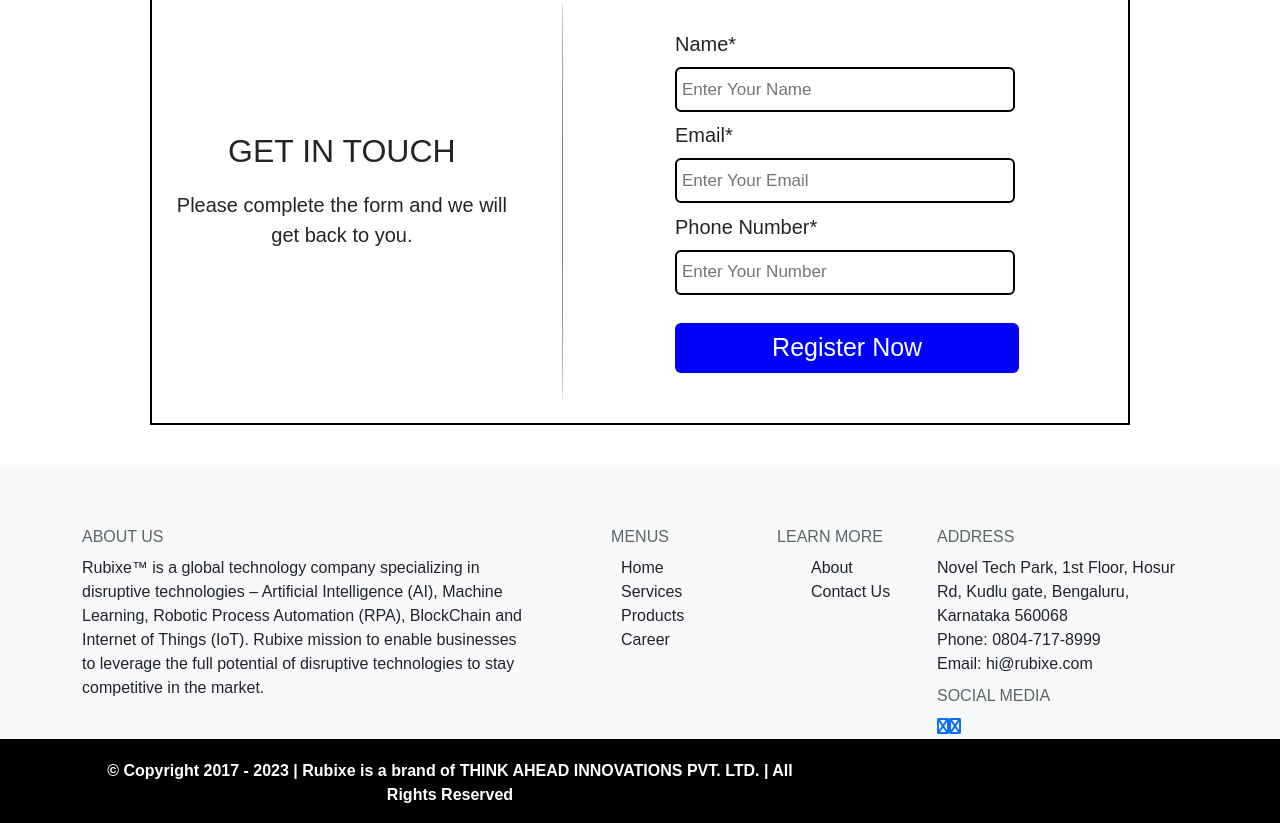
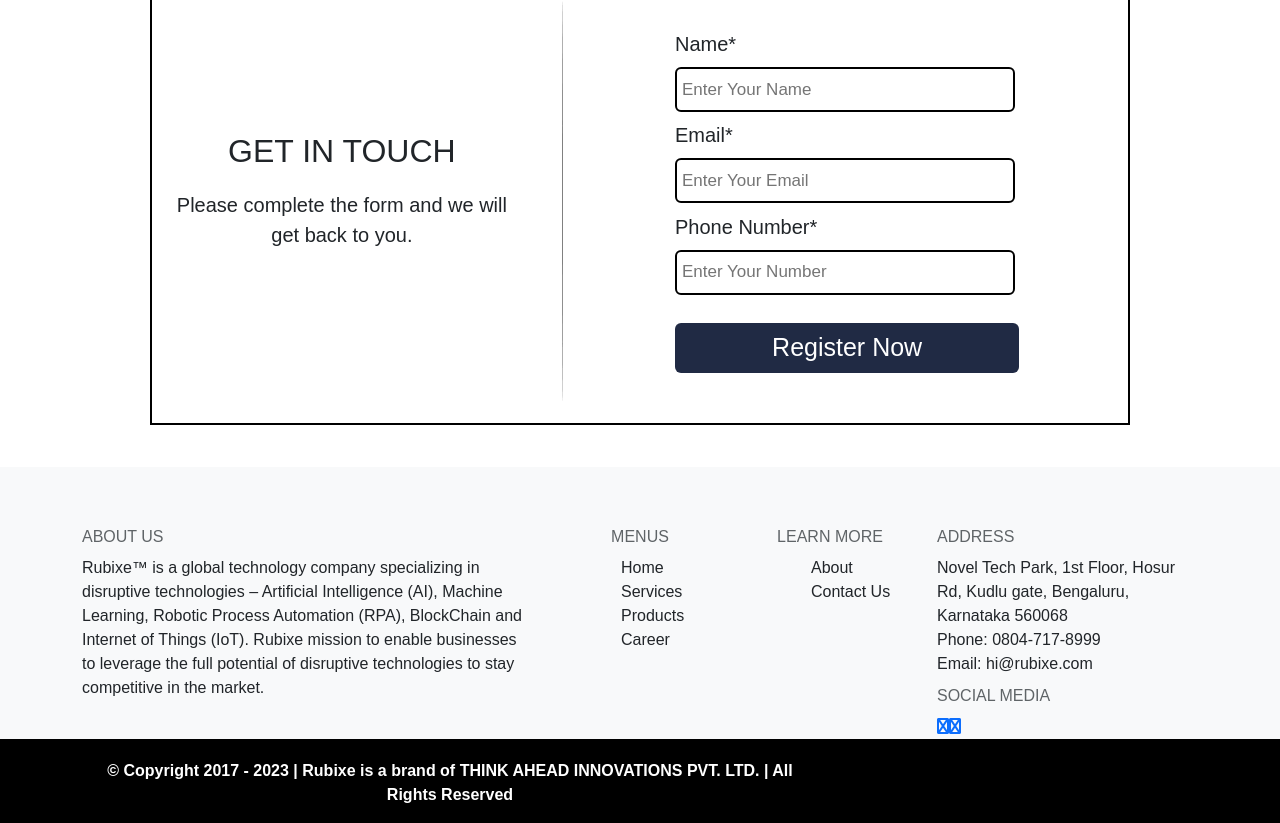
Before and after one commit to Kapil56J/Rubixe-Assignment, a React (Create React App) app: page / in a window 1280 px wide. Shown: the part 1937-2760 px from the top of the page. Built offline with nearby package versions, Linux system fonts and the light colour scheme.

Commit message:
Update ContactStyles.js

```diff
--- a/src/components/ContactForm/ContactStyles.js
+++ b/src/components/ContactForm/ContactStyles.js
@@ -86,7 +86,7 @@ const Button = styled.button`
     color: white;
     font-size:25px;
     border-radius: 6px;
-    background-color: blue;
+    background-color: #202A44;
     margin-top: 20px;
     cursor: pointer;
    height:50px;
```
